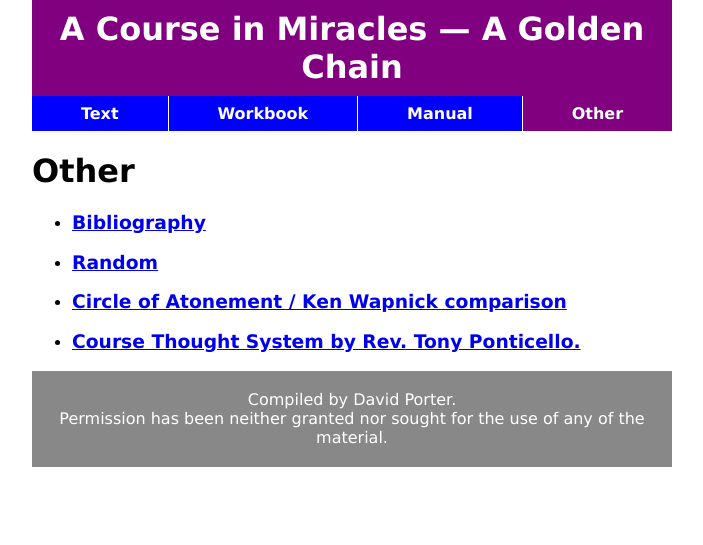
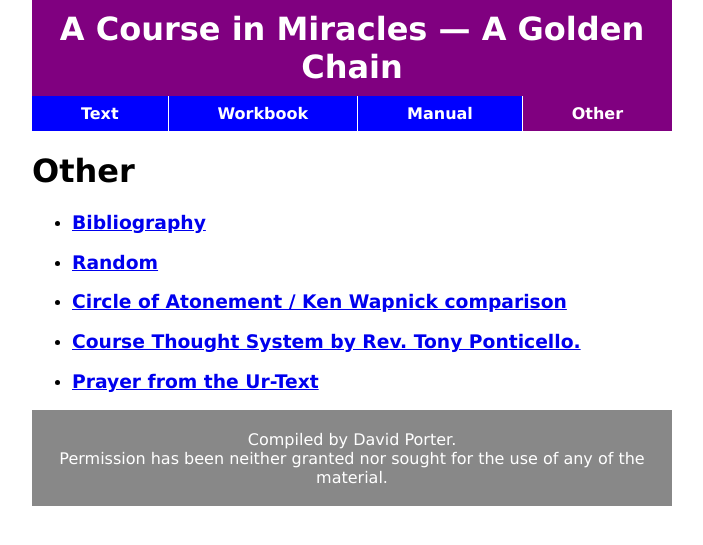
Before and after one commit to wdporter/acim, a Jekyll site: the page built from other/index.html, in a window 1280 px wide. Shown: the top 545 px of the page, without its empty margins (288-991 px from the left). Built offline with Jekyll 4.4.1, drawn with Linux system fonts in a browser that asks for light colours.

Commit message:
add page

```diff
--- a/other/index.html
+++ b/other/index.html
@@ -9,4 +9,5 @@ title: Other
     <li><h3><a href=/other/random>Random</a></h3>
     <li><h3><a href=/other/circle-cw-wapnick>Circle of Atonement / Ken Wapnick comparison</a></h3>
     <li><h3><a href=/other/course-thought-system>Course Thought System by Rev. Tony Ponticello.</a></h3></li>
+    <li><h3><a href=/other/ur-text-prayer>Prayer from the Ur-Text</a></h3></li>
 </ul>
```
